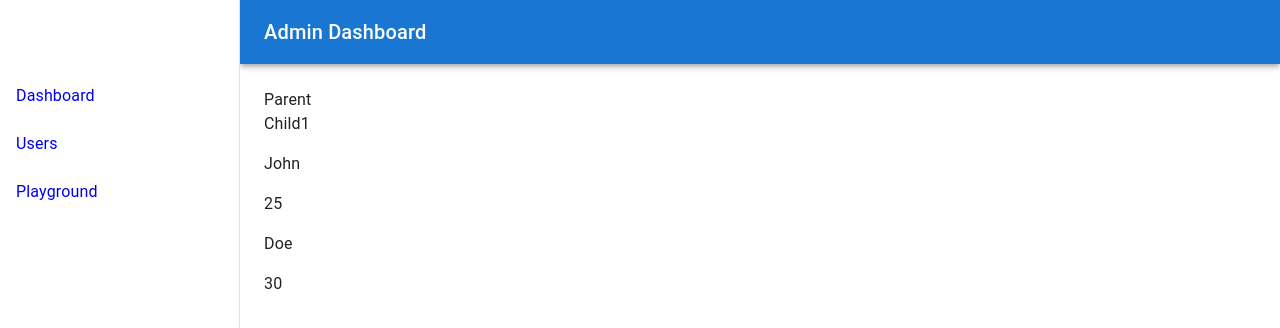
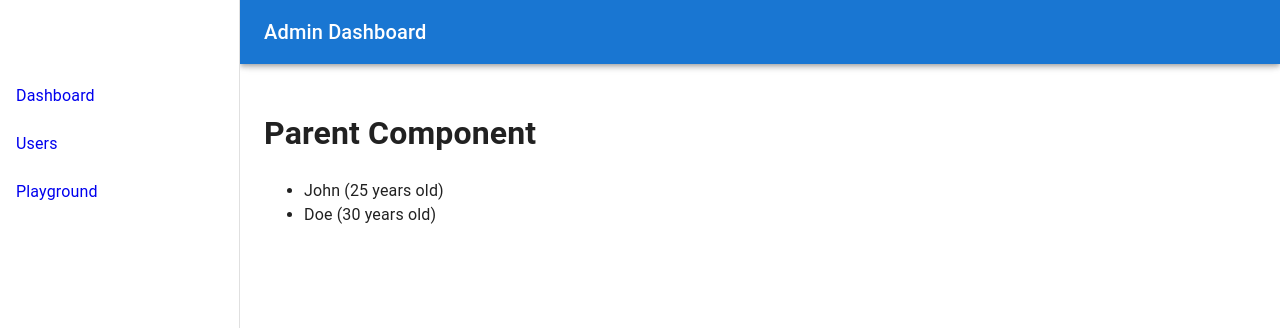
Before and after one commit to reallywally/playground-react, a React (Vite) app: page /playground in a window 1280 px wide. Shown: the top 328 px of the page. Built offline with nearby package versions, Linux system fonts and the light colour scheme.

Commit message:
props 테스트트

```diff
--- a/src/App.tsx
+++ b/src/App.tsx
@@ -3,7 +3,7 @@ import { BrowserRouter as Router, Routes, Route } from "react-router-dom";
 import Dashboard from "./pages/Dashboard";
 import Users from "./pages/Users";
 import Layout from "./components/Layout";
-import Parent from "./playground/useEffectTest/Parent";
+import Parent from "./playground/propsTest/Parent";
 
 const App: React.FC = () => {
   return (
--- /dev/null
+++ b/src/playground/propsTest/Child1.tsx
@@ -0,0 +1,28 @@
+import React from "react";
+
+interface User {
+  id: number;
+  name: string;
+  age: number;
+}
+
+interface Child1Props {
+  users: User[];
+}
+
+const Child1: React.FC<Child1Props> = ({ users }) => {
+  console.log("Child1 rendered");
+  return (
+    <div>
+      <ul>
+        {users.map((user) => (
+          <li key={user.id}>
+            {user.name} ({user.age} years old)
+          </li>
+        ))}
+      </ul>
+    </div>
+  );
+};
+
+export default Child1;
--- a/src/playground/useEffectTest/Parent.tsx
+++ b/src/playground/propsTest/Parent.tsx
@@ -1,17 +1,18 @@
 import React from "react";
 import Child1 from "./Child1";
 
-export default function Parent() {
-  console.log("Parent rendered");
-  const data = [
+const ParentComponent: React.FC = () => {
+  const users = [
     { id: 1, name: "John", age: 25 },
     { id: 2, name: "Doe", age: 30 },
   ];
 
   return (
     <div>
-      Parent
-      <Child1 data={data} />
+      <h1>Parent Component</h1>
+      <Child1 users={users} />
     </div>
   );
-}
+};
+
+export default ParentComponent;
--- a/src/playground/useEffectTest/Child1.tsx
+++ /dev/null
@@ -1,27 +0,0 @@
-import React from "react";
-
-interface Item {
-  id: number;
-  name: string;
-  age: number;
-}
-interface Child1Props {
-  items: Item[];
-}
-
-const Child1: React.FC<Child1Props> = ({ data }) => {
-  console.log("Child1 rendered");
-  return (
-    <div>
-      Child1
-      {data.map((item) => (
-        <div key={item.id}>
-          <p>{item.name}</p>
-          <p>{item.age}</p>
-        </div>
-      ))}
-    </div>
-  );
-};
-
-export default Child1;
```
